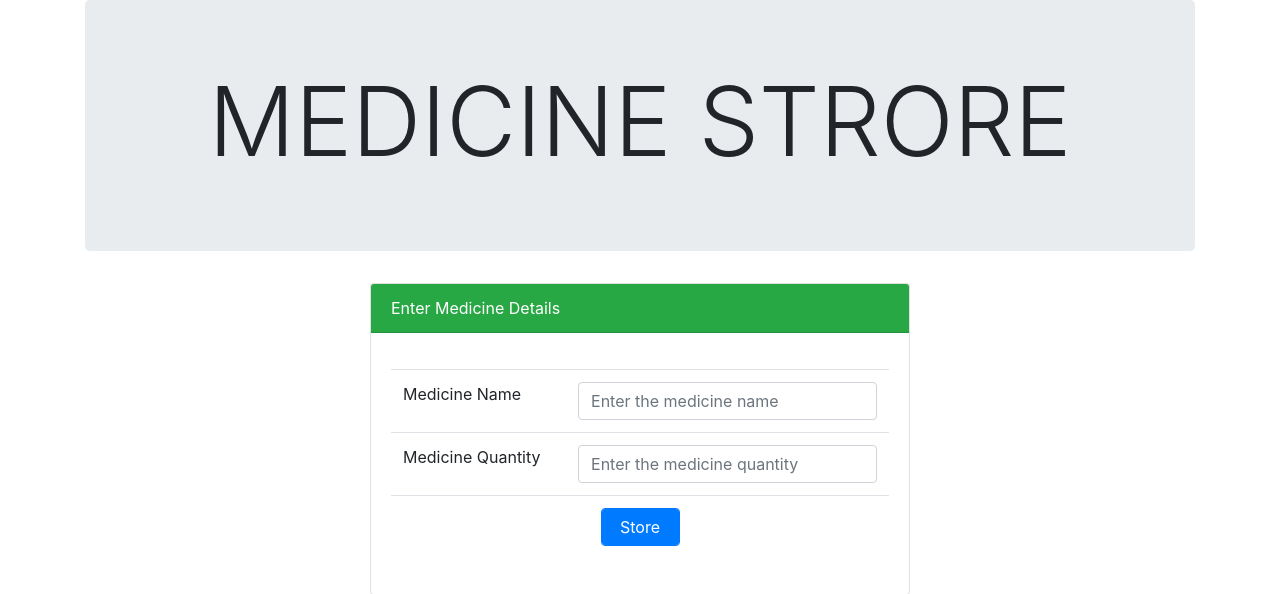
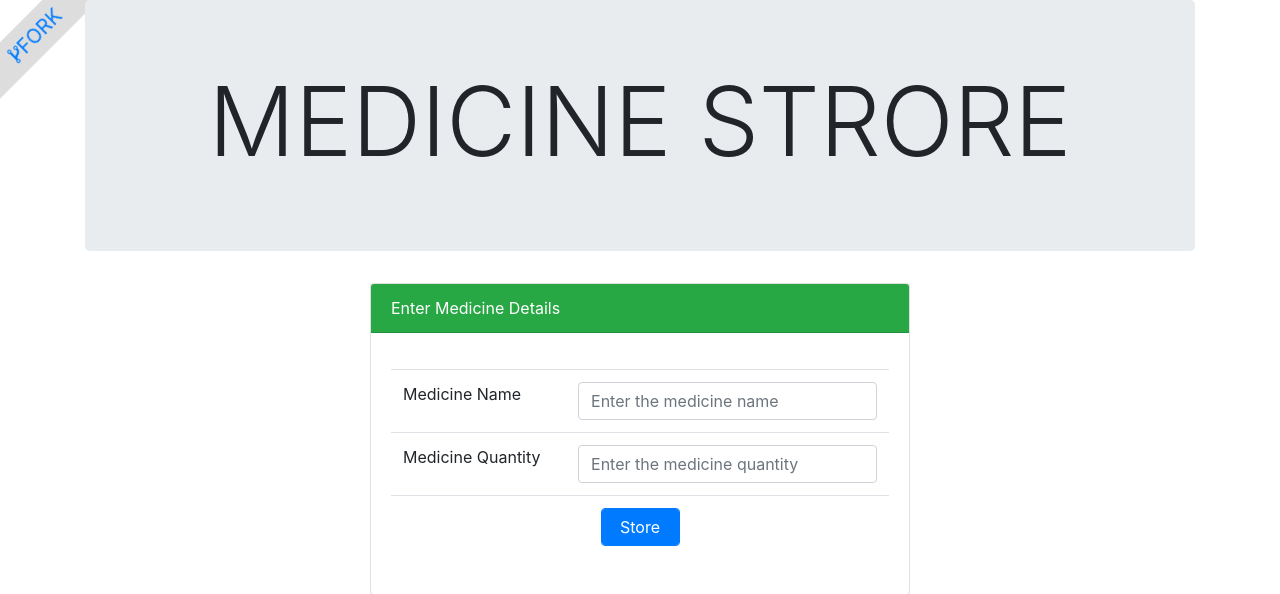
Before and after one commit to tarikmanoar/CRUD-usig-OOP-PHP, a PHP site: page / in a window 1280 px wide. Shown: the top 594 px of the page. Run offline with PHP 8.4, Linux system fonts and the light colour scheme; data that the repository does not hold is empty; some libraries are stand-ins or nearby versions.

Commit message:
Add git hub link for frok

```diff
--- a/index.php
+++ b/index.php
@@ -13,6 +13,19 @@
 		<title>Hello, world!</title>
 	</head>
 	<body>
+		<div class="github" style="
+    position: fixed;
+    transform: rotate(-45deg);
+    width: 151px;
+    font-size: 20px;
+    margin-top: 15px;
+    margin-left: -40px;
+"><a href="https://github.com/tarikmanoar/CRUD-usig-OOP-PHP" style="
+    background: #ddd;
+    display: block;
+    padding: 5px;
+    text-align: center;
+"><i class="fa fa-code-fork" ></i>FORK</a></div>
 		<div class="container">
 			<div class="row">
 				<div class="col-lg-12">
```
